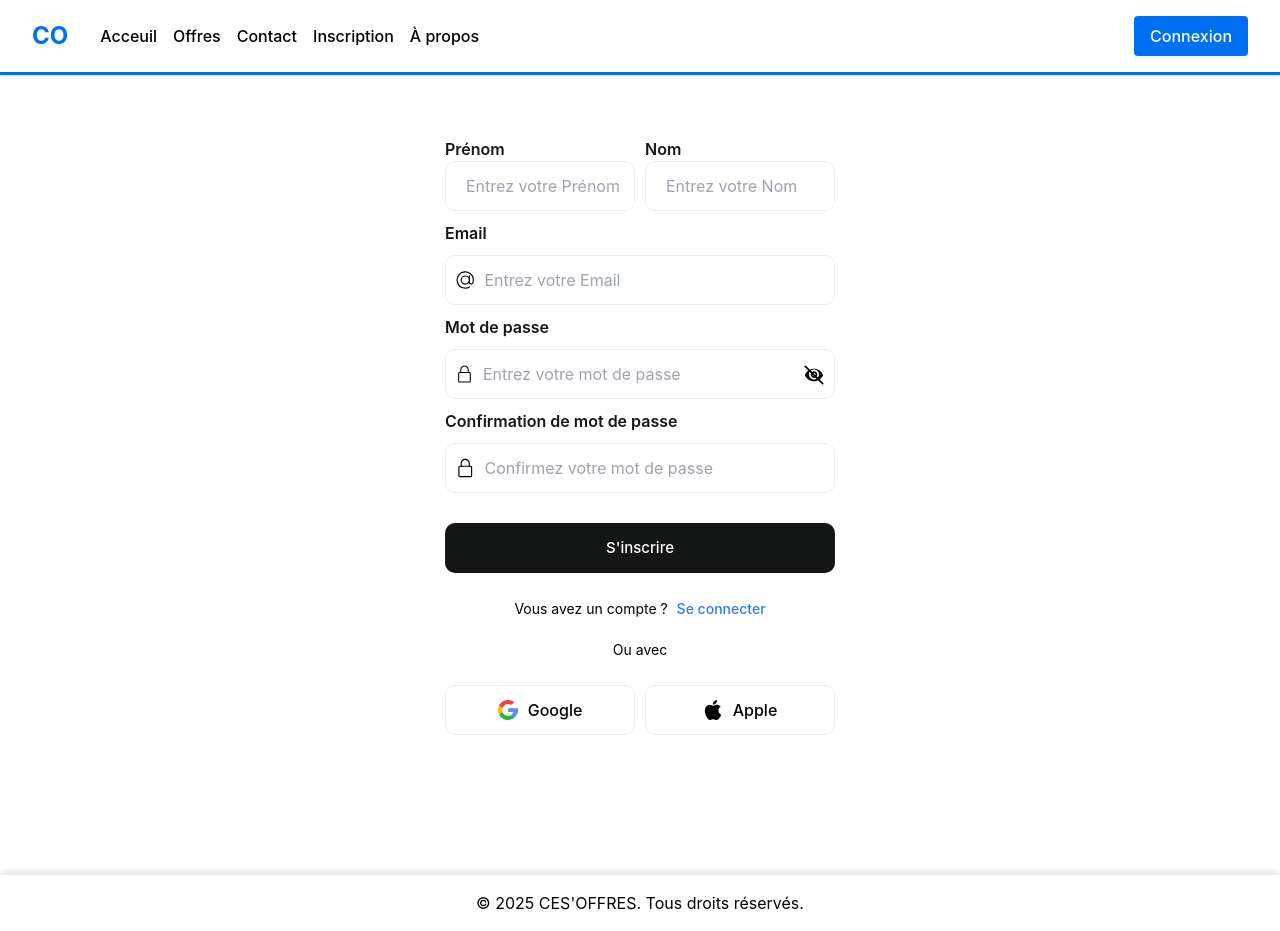
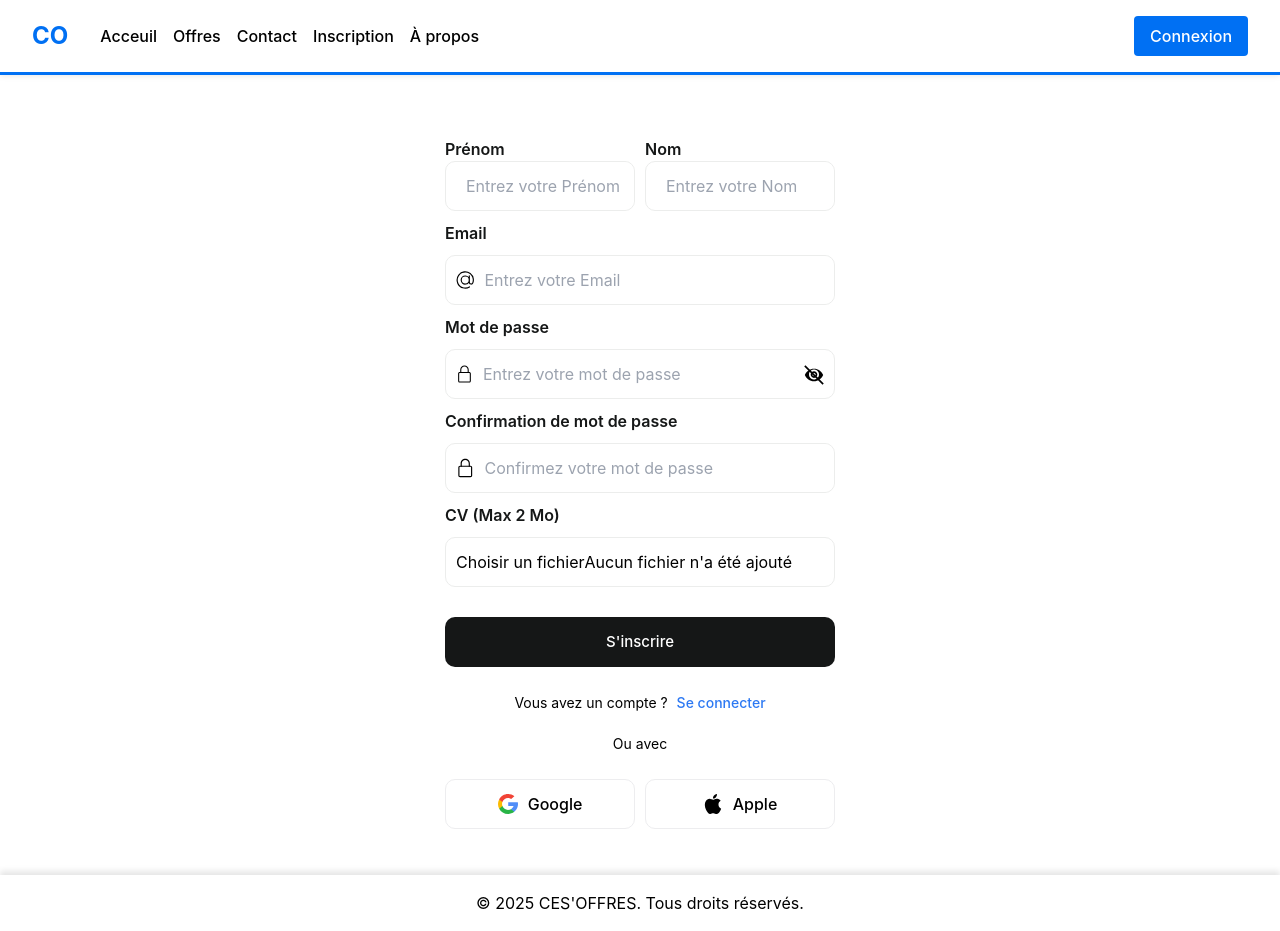
Before and after one commit to CES-OFFRES-Team/CES-OFFRES, a Next.js app: page /Inscription in a window 1280 px wide. Built offline with nearby package versions, Linux system fonts and the light colour scheme.

Commit message:
Update page.js

```diff
--- a/src/app/Inscription/page.js
+++ b/src/app/Inscription/page.js
@@ -4,9 +4,19 @@ import './inscription.css';
 
 export default function LoginPage() {
   const [showPassword, setShowPassword] = useState(false);
+  const [fileName, setFileName] = useState("Aucun fichier n'a été ajouté");
 
   const togglePasswordVisibility = () => {
     setShowPassword(!showPassword);
+  };
+
+  const handleFileChange = (event) => {
+    const file = event.target.files[0];
+    if (file) {
+      setFileName(file.name);
+    } else {
+      setFileName("Aucun fichier n'a été ajouté");
+    }
   };
 
   return (
@@ -73,6 +83,17 @@ export default function LoginPage() {
           <input placeholder="Confirmez votre mot de passe" className="input" type={showPassword ? "text" : "password"} />
         </div>
 
+        <div className="flex-column">
+          <label>CV (Max 2 Mo)</label>
+        </div>
+        <div className="inputForm file-upload">
+          <input type="file" className="input file-input" accept=".pdf,.doc,.docx" id="file-upload" style={{ display: 'none' }} onChange={handleFileChange} />
+          <label htmlFor="file-upload" className="custom-file-upload">
+            Choisir un fichier
+          </label>
+          <span className="file-name">{fileName}</span>
+        </div>
+
         <button className="button-submit">S'inscrire</button>
         <p className="p">Vous avez un compte ? <span className="span">Se connecter</span></p>
         <p className="p line">Ou avec</p>
@@ -88,7 +109,7 @@ export default function LoginPage() {
             Google
           </button>
           <button className="btn apple">
-            <svg xmlSpace="preserve" style={{ enableBackground: "new 0 0 22.773 22.773" }} viewBox="0 0 22.773 22.773" y="0px" x="0px" xmlnsXlink="http://www.w3.org/1999/xlink" xmlns="http://www.w3.org/2000/svg" id="Capa_1" width="20" height="20" version="1.1">
+            <svg xmlSpace="preserve" style={{ enableBackground: "new 0 0 22.773 22.773" }} viewBox="0 0 22.773 22.773" y="0px" x="0px" xmlnsXlink="http://www.w3.org/2000/xlink" id="Capa_1" width="20" height="20" version="1.1">
               <g>
                 <g>
                   <path d="M15.769,0c0.053,0,0.106,0,0.162,0c0.13,1.606-0.483,2.806-1.228,3.675c-0.731,0.863-1.732,1.7-3.351,1.573c-0.108-1.583,0.506-2.694,1.25-3.561C13.292,0.879,14.557,0.16,15.769,0z"></path>
```
